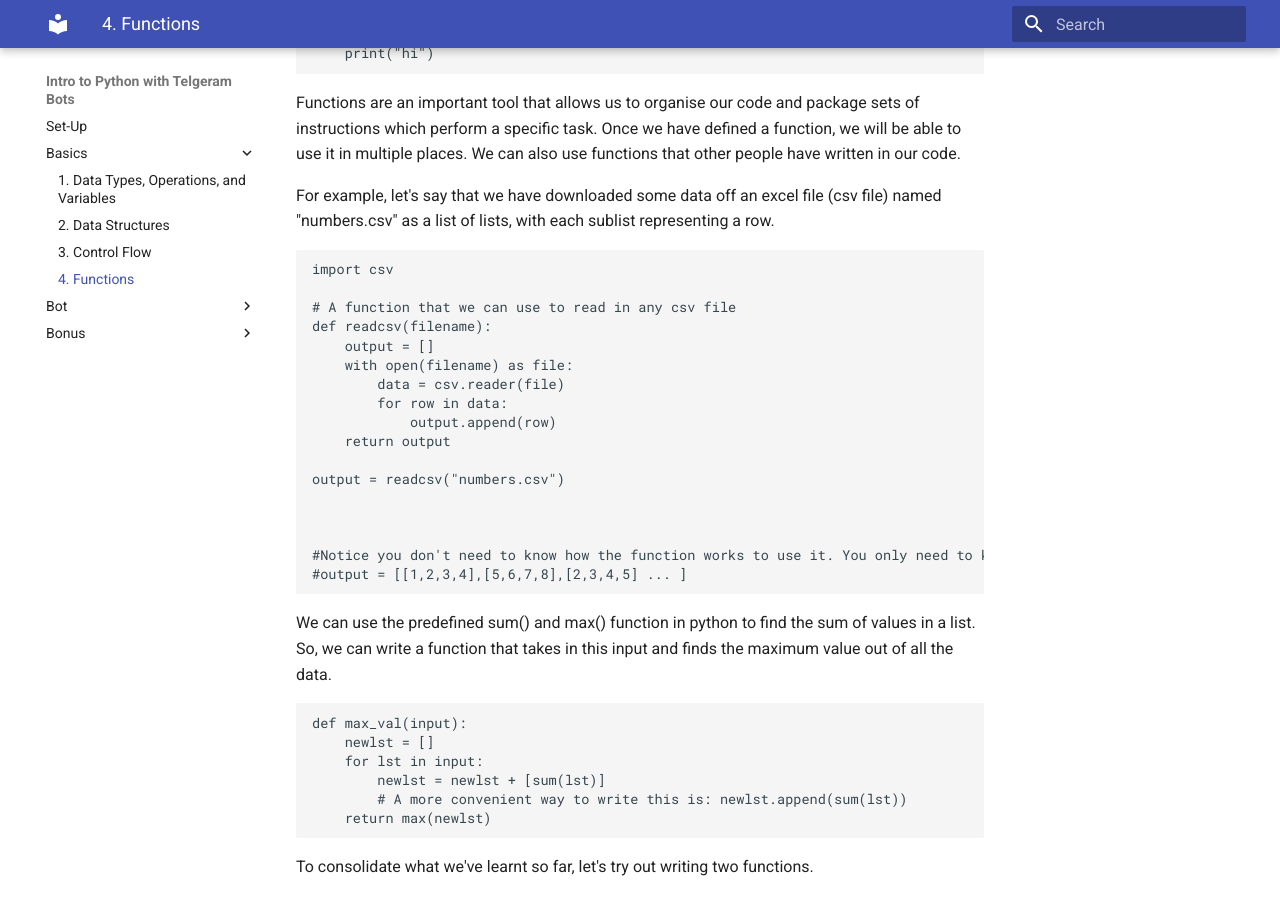
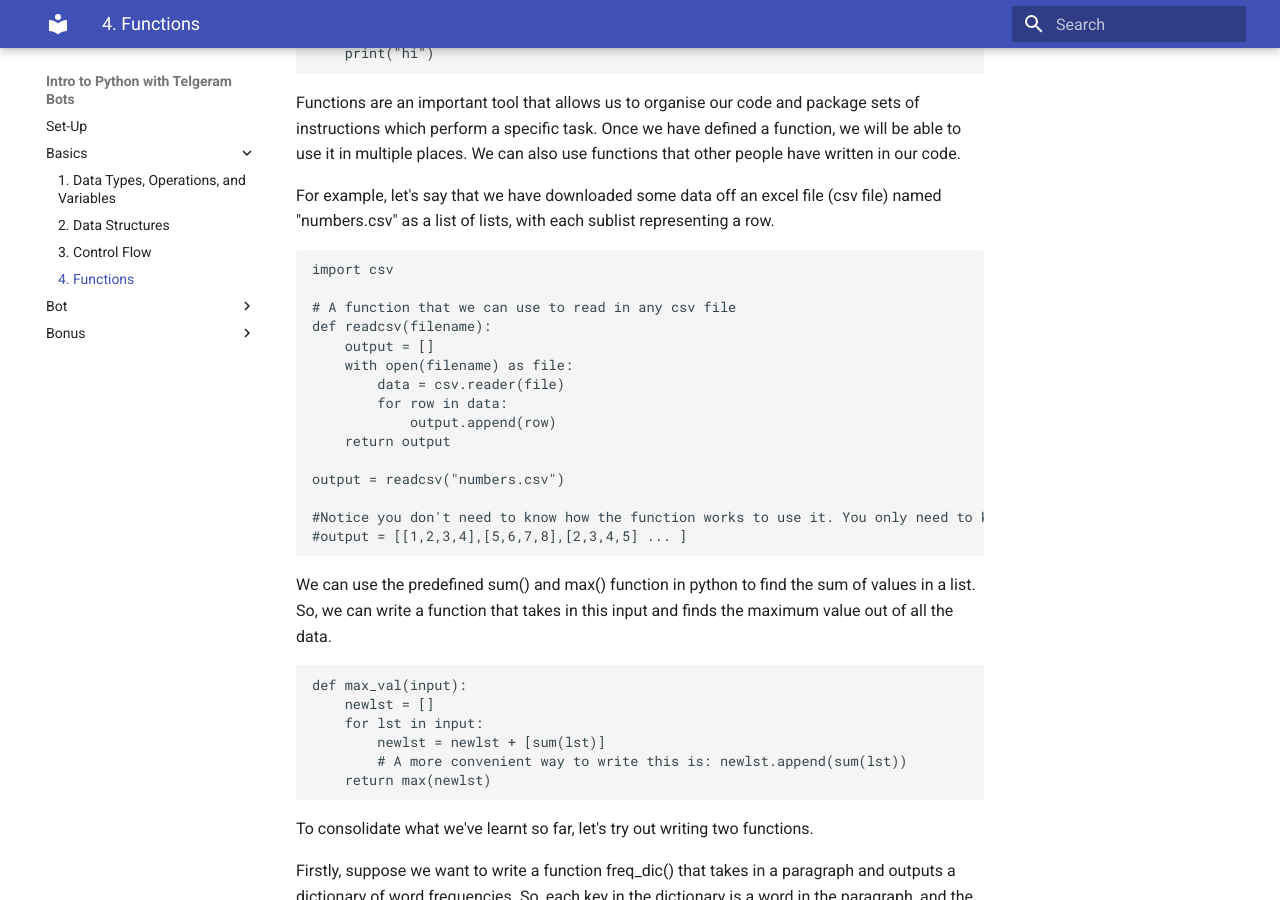
Before and after one commit to USP-Python/USP-Python.github.io, an MkDocs documentation site: the page built from docs/04-basics.md, in a window 1280 px wide and 900 px high, scrolled down 539 px. Built offline with MkDocs 1.6.1 and Material for MkDocs 9.7.7, drawn with Linux system fonts in a browser that asks for light colours; old or Windows-style settings are respelled for this version of MkDocs.

Commit message:
minor format change

````diff
--- a/docs/04-basics.md
+++ b/docs/04-basics.md
@@ -40,9 +40,7 @@ def readcsv(filename):
 
 output = readcsv("numbers.csv")
 
-
-
-#Notice you don't need to know how the function works to use it. You only need to knwo what to input, and what it does, which it read off a csv file such that:
+#Notice you don't need to know how the function works to use it. You only need to know what to input, and what it does, which is read off a csv file such that:
 #output = [[1,2,3,4],[5,6,7,8],[2,3,4,5] ... ]
 ```
 
````
